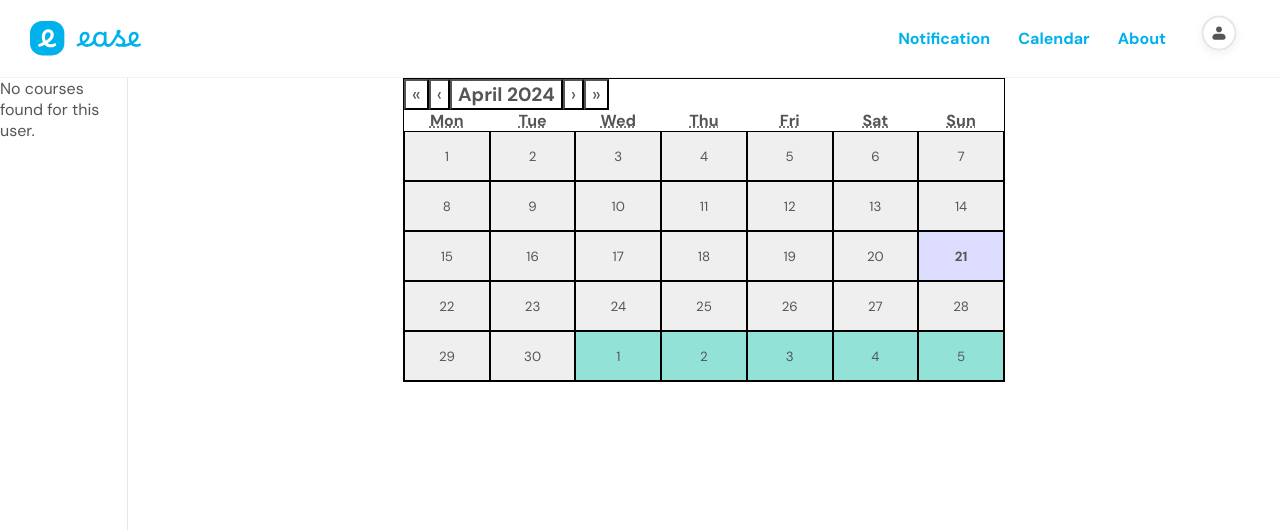
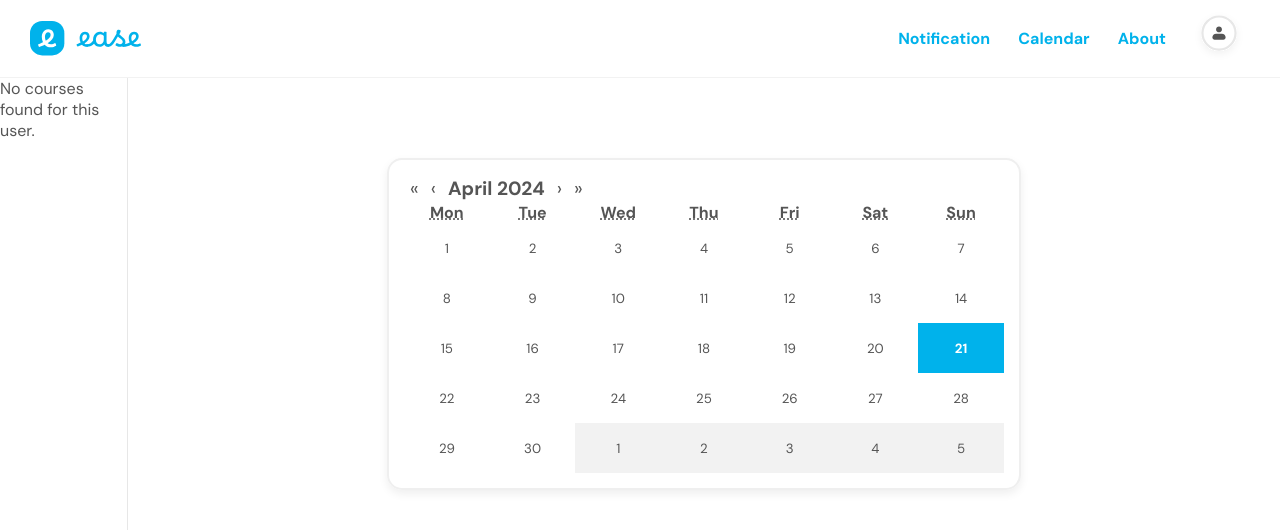
Before and after one commit to Eric-yyyyy/EASE, a React (Create React App) app: page /calendar/1 in a window 1280 px wide. Shown: the top 530 px of the page. Built offline with nearby package versions, Linux system fonts and the light colour scheme; data requests are answered from the project's data file.

Commit message:
change calendar styles

```diff
--- a/src/CSS/Calendarscreen.css
+++ b/src/CSS/Calendarscreen.css
@@ -1,16 +1,22 @@
 /* CalendarScreen.css */
 
 .react-calendar {
+  padding: 15px;
   width: 100%;
   max-width: 600px;
-  border: 1px solid #000;
-  margin: auto;
+  border: 2px solid #efefef;
+  border-radius: 15px;
+  margin: 80px auto;
+  box-shadow: 0px 4px 10px rgba(0, 0, 0, 0.065);
 }
 
 
 .react-calendar__navigation button {
-  background: none;
+  /* background: none; */
   font-size: 1.2em;
+  border: none;
+  background: transparent;
+  cursor: pointer;
 }
 
 
@@ -27,30 +33,43 @@
 
 
 .react-calendar__month-view__days__day {
-  border: 1px solid #000;
+  /* border: 1px solid #000; */
   height: 50px;
   display: flex;
   align-items: center;
   justify-content: center;
+  border: none;
+  /* border-radius: 15px; */
+  background: transparent;
+  cursor: pointer;
+}
+
+.react-calendar__month-view__days__day:hover{
+  background: #e7e7e7;
 }
 
 
 .react-calendar__month-view__days__day--neighboringMonth {
-  background-color: #93e2d8;
+  background-color:#f2f2f2;
   /* Lighter background for days not in the current month */
 }
 
 
 .react-calendar__tile--active {
-  background-color: rgba(57, 160, 173, 0.897);
+  background-color: rgb(220, 247, 255);
   /* Blue background for the selected day */
+  /* color: white; */
+}
+
+.react-calendar__tile--now {
+  background-color:rgb(0, 178, 235);
+  /* Light blue background for today */
+  font-weight: bold;
   color: white;
 }
 
-.react-calendar__tile--now {
-  background-color: #ddf;
-  /* Light blue background for today */
-  font-weight: bold;
+.react-calendar__tile--now abbr{
+  color: white;
 }
 
 .react-calendar__tile button {
```
